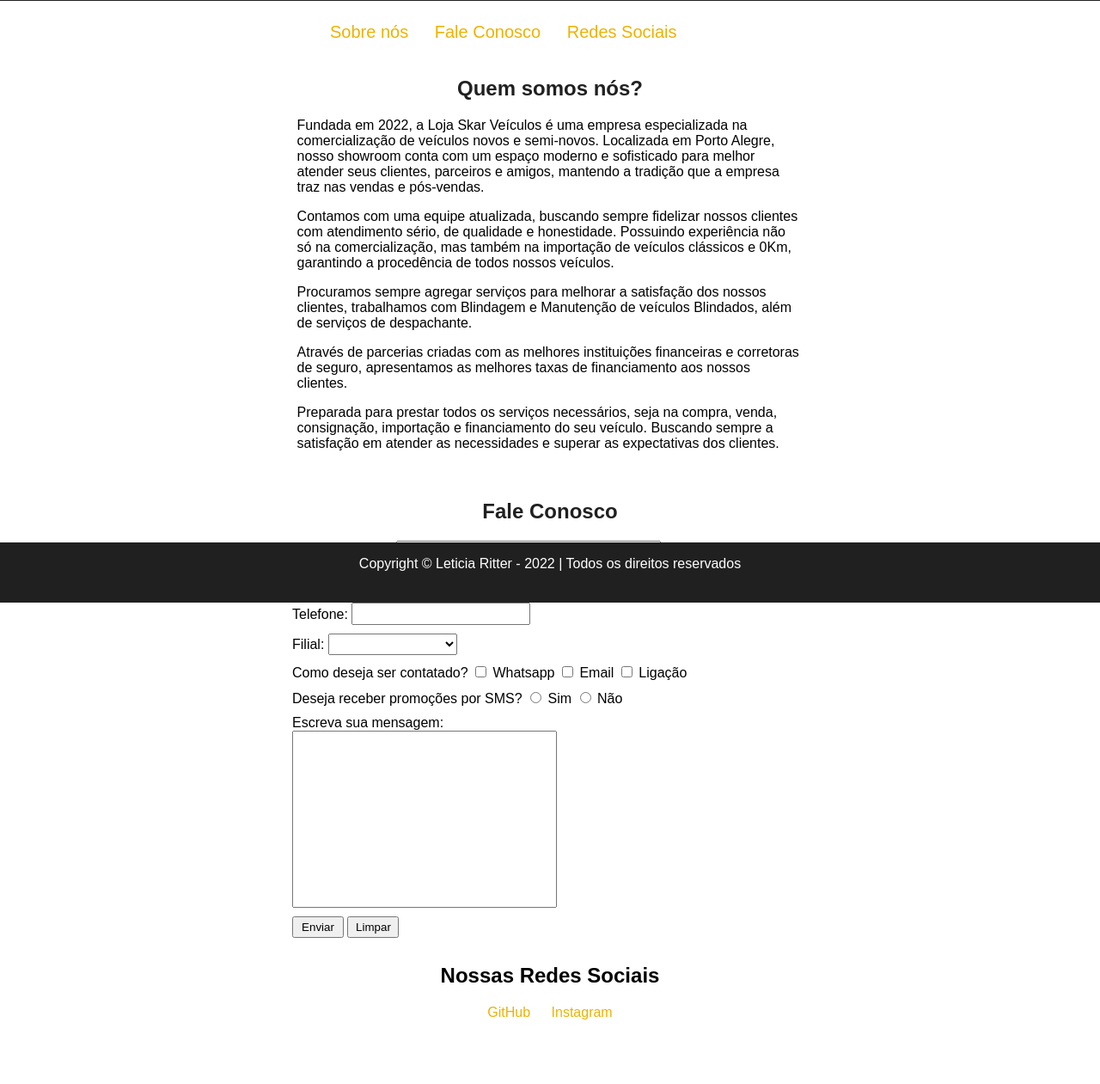
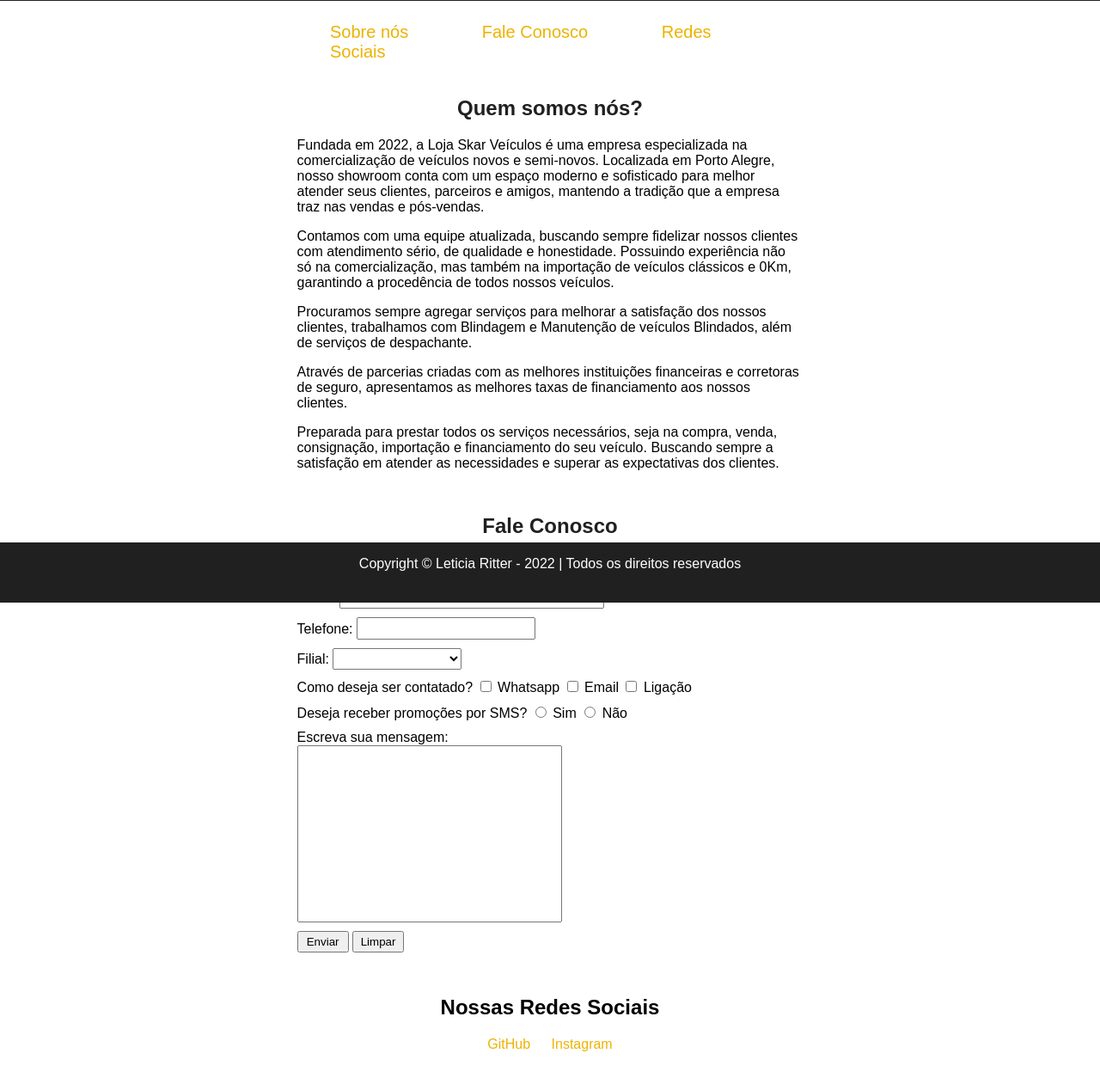
Before and after one commit to leticiatritter/trabalho-final-web, a plain HTML site: page sobre-nos.html in a window 1280 px wide. Shown: the part 99-1360 px from the top of the page at 86% size. Drawn offline with Linux system fonts and the light colour scheme.

Commit message:
finalizado

```diff
--- a/main.css
+++ b/main.css
@@ -115,6 +115,14 @@
   font-family: Arial, Helvetica, sans-serif;
 }
 
+.para {
+  margin-bottom: 50px;
+}
+
+#sobrenos h1 {
+    text-align: center;
+}
+
 table {
   border-collapse: collapse;
   width: 100%;
@@ -145,12 +153,17 @@
 }
 
 #links {
-  margin-top: 30px;
+  margin-top: 50px;
   text-align: center;
 }
 
 .ancora a {
   text-decoration: none;
+}
+
+.ancora {
+  margin-left: 27%;
+  margin-right: 27%;
 }
 
 #links a {
--- a/sobre-nos.html
+++ b/sobre-nos.html
@@ -19,8 +19,8 @@
         </div>
         <!--Body-->
         <div class="ancora">
-            <a href="#sobrenos" style="margin-right: 25px;">Sobre nós</a>
-            <a href="#faleconosco" style="margin-right: 25px;">Fale Conosco</a>
+            <a href="#sobrenos" style="margin-right: 80px;">Sobre nós</a>
+            <a href="#fale" style="margin-right: 80px;">Fale Conosco</a>
             <a href="#links">Redes Sociais</a>
         </div>
         <article id="sobrenos" name="sobrenos">
@@ -36,13 +36,11 @@
             Blindagem e Manutenção de veículos Blindados, além de serviços de despachante.</p>
             <p>Através de parcerias criadas com as melhores instituições financeiras e corretoras de seguro,
             apresentamos as melhores taxas de financiamento aos nossos clientes.</p>
-            <p>Preparada para prestar todos os serviços necessários, seja na compra, venda, consignação, importação
+            <p class="para">Preparada para prestar todos os serviços necessários, seja na compra, venda, consignação, importação
             e financiamento do seu veículo. Buscando sempre a satisfação em atender as necessidades e superar as
             expectativas dos clientes.</p>
-        </article>
-        <article id="body">
-            <h1 style="color: #202020;" name="faleconosco">Fale Conosco</h1>
-            <form class="formulario" name="faleconosco">
+            <h1 style="color: #202020;" id="fale" name="fale">Fale Conosco</h1>
+            <form class="formulario">
                 <div class="form-name">
                     <label>Nome completo: </label>
                     <input type="text" name="nome" style="height: 20px; width: 300px; font-size: 15px">
@@ -89,8 +87,8 @@
                     <input type="submit" value="Enviar" style="width:60px;height:25px;">
                     <input type="reset" value="Limpar" style="width:60px;height:25px;">
                 </div>
-                <div id="links" name="links">
-                    <h1>Nossas Redes Sociais</h1>
+                <div id="links">
+                    <h1 name="links">Nossas Redes Sociais</h1>
                     <p><a href="https://github.com/leticiatritter" style="margin-right: 20px;">GitHub</a>
                     <a href="https://www.instagram.com/leticiatritter">Instagram</a></p>
                 </div>
```
